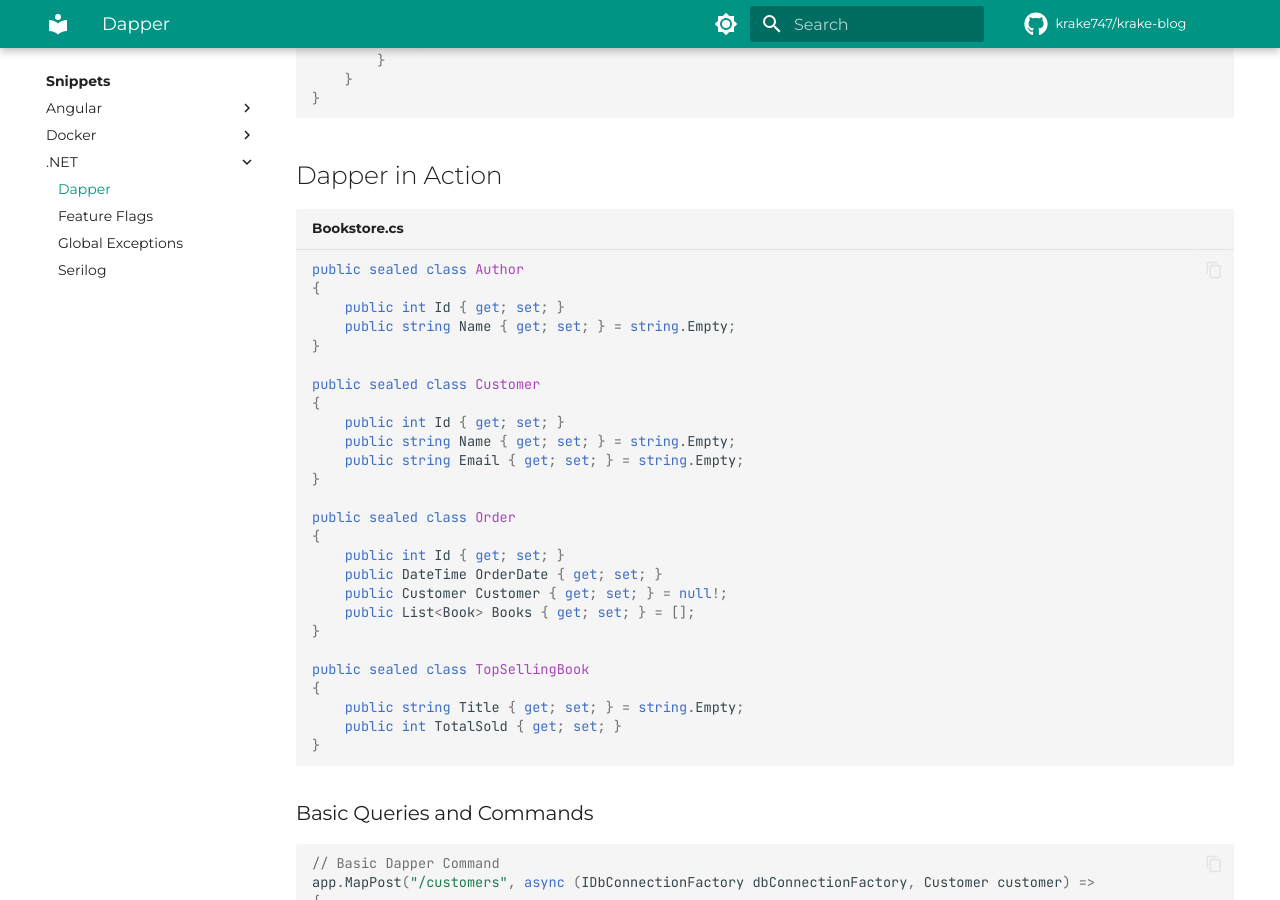
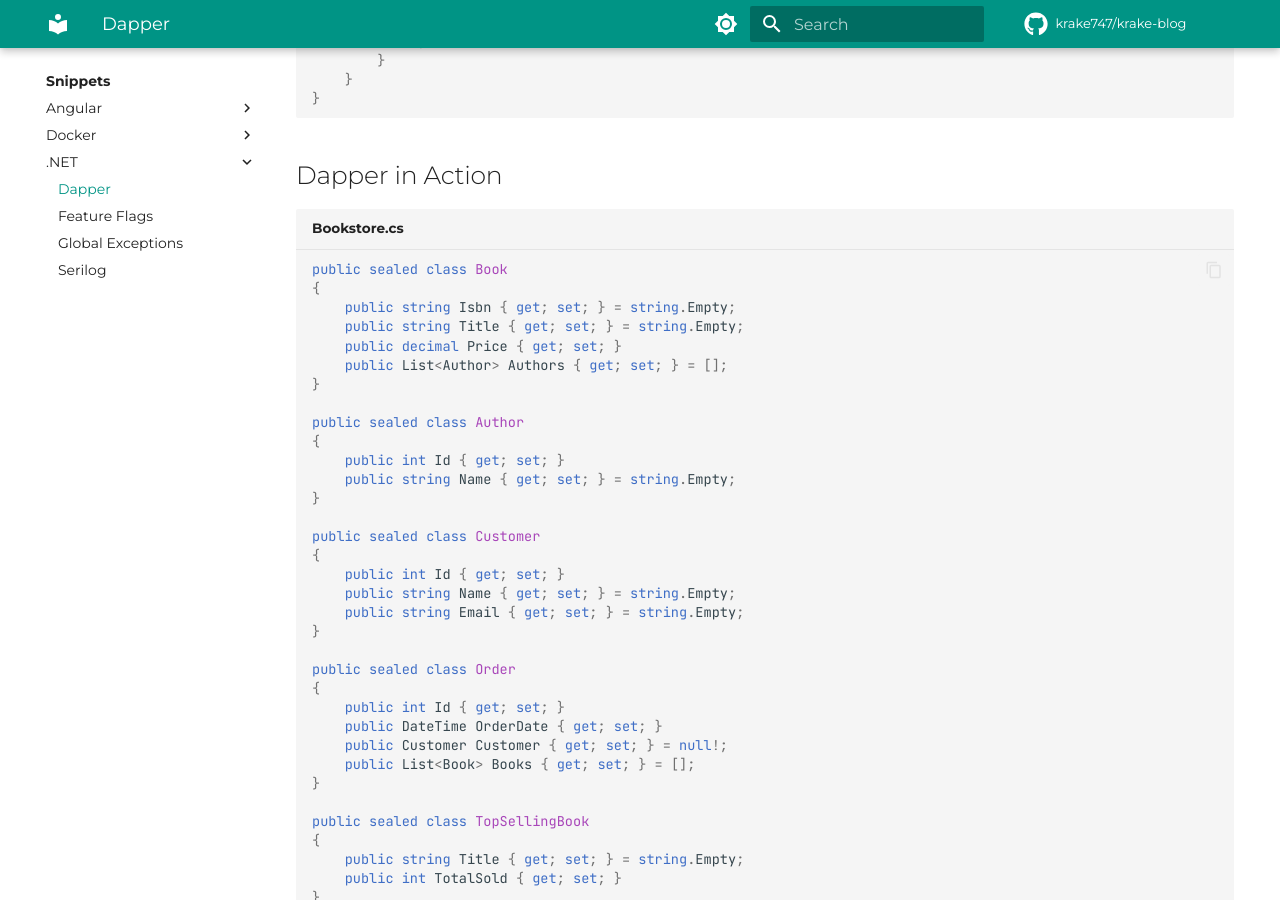
Before and after one commit to krake747/krake-blog, an MkDocs documentation site: the page built from docs/snippets/dotnet/dapper.md, in a window 1280 px wide and 900 px high, scrolled down 1654 px. Built offline with MkDocs 1.6.1 and Material for MkDocs 9.7.7, drawn with Linux system fonts in a browser that asks for light colours; comment, search, counter and statistics services are not loaded.

Commit message:
fix(snippets): bookstore models

````diff
--- a/docs/snippets/dotnet/dapper.md
+++ b/docs/snippets/dotnet/dapper.md
@@ -91,6 +91,14 @@ namespace Krake.Snippets.Dapper
 ## Dapper in Action
 
 ```cs title="Bookstore.cs"
+public sealed class Book
+{
+    public string Isbn { get; set; } = string.Empty;
+    public string Title { get; set; } = string.Empty;
+    public decimal Price { get; set; }
+    public List<Author> Authors { get; set; } = [];
+}
+
 public sealed class Author
 {
     public int Id { get; set; }
````
